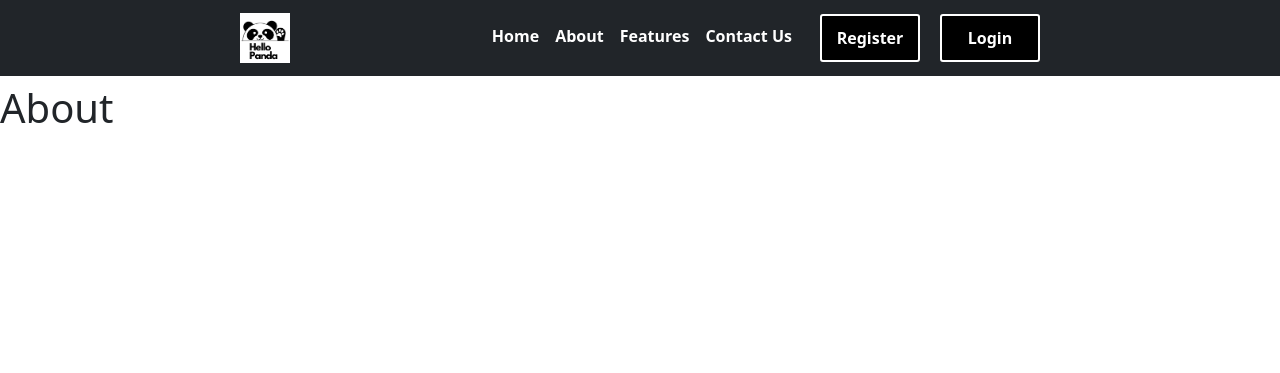
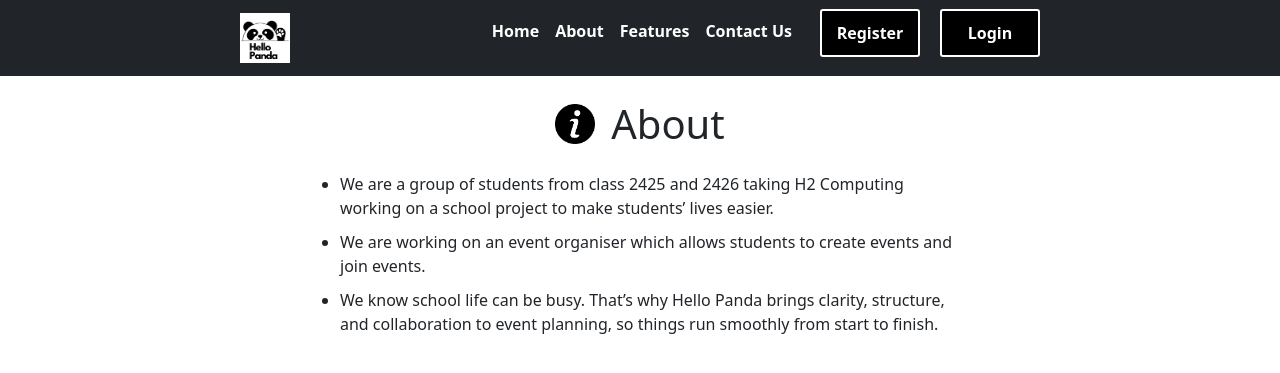
Before and after one commit to nyjc-computing-2425/hellopanda, a Flask app: page /about in a window 1280 px wide. Shown: the top 373 px of the page. Run offline with Flask 3, Linux system fonts and the light colour scheme.

Commit message:
add about content

```diff
--- a/templates/pages/about/about.html
+++ b/templates/pages/about/about.html
@@ -1,6 +1,35 @@
 {% extends "template.html" %}
+
+{% block css %}
+<style>
+  h1 {
+    font-size: 3rem;
+    text-align: center;
+  }
+
+  ul {
+      list-style-type: disc; /* Ensures bullet points */
+      padding-left: 20px; /* Keeps the left margin for bullets */
+      text-align: left; /* Aligns text to the left */
+      margin: 0 auto; /* Centers the list itself */
+      width: 50%; /* Control width to keep the margin consistent */
+    }
+
+    li {
+      margin-bottom: 10px; /* Adds space between items */
+    }
+</style>
+{% endblock %}
+
 {% block content %}
-<body>
-	<h1>About</h1>
-</body>
+<div class="d-flex align-items-center justify-content-center gap-3 my-4">
+  <img src="static/assets/info_icon.png" alt="Left Icon" style="height: 40px;">
+  <h1 class="m-0">About</h1>
+</div>
+
+<ul>
+  <li>We are a group of students from class 2425 and 2426 taking H2 Computing working on a school project to make students’ lives easier.</li>
+  <li>We are working on an event organiser which allows students to create events and join events.</li>
+  <li>We know school life can be busy. That’s why Hello Panda brings clarity, structure, and collaboration to event planning, so things run smoothly from start to finish.</li>
+</ul>
 {% endblock %}
```
